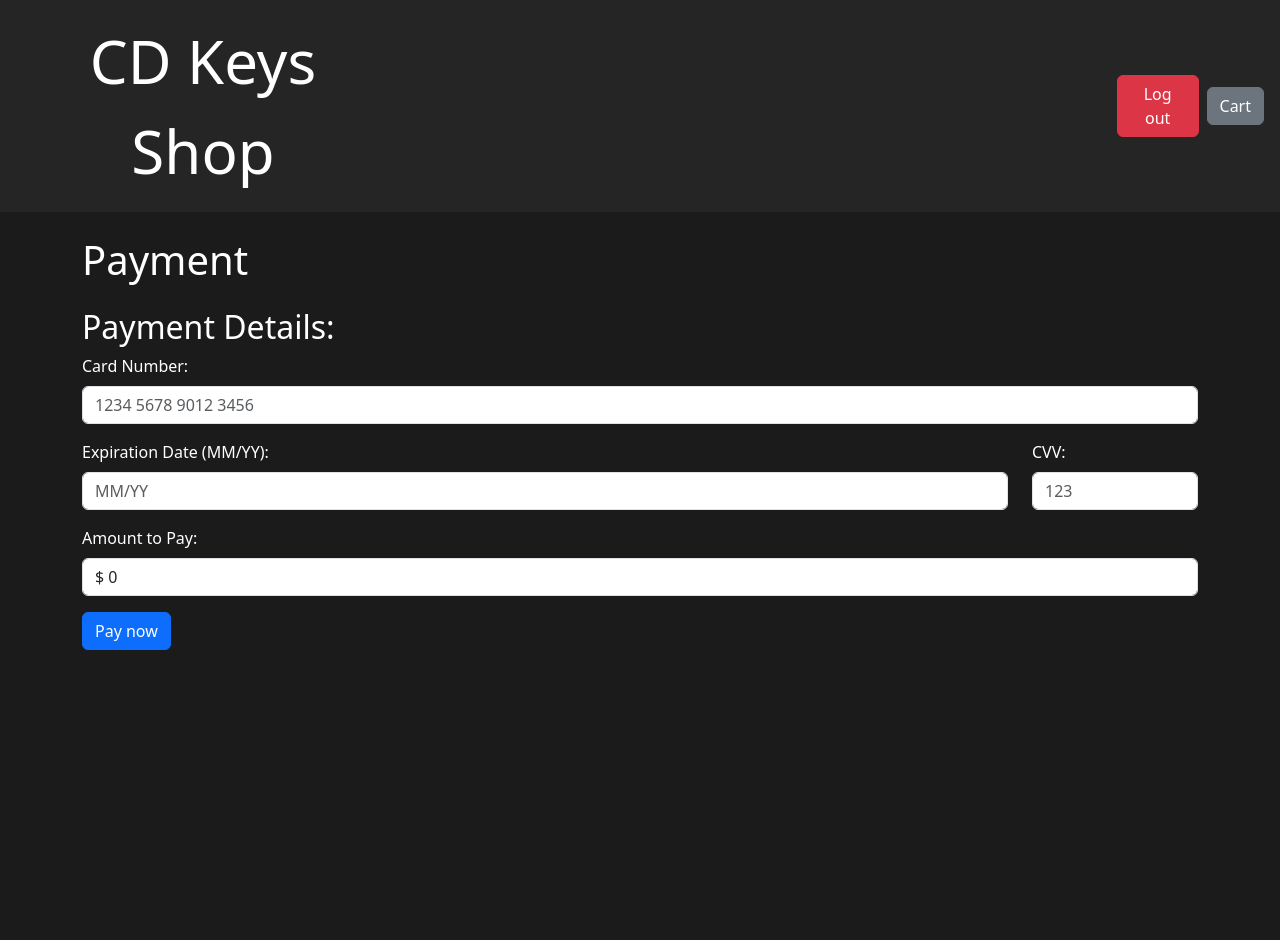
After one commit to telechubby/CD-Keys-Shop, a Django app: page /payment/ in a window 1280 px wide. The commit adds this page. Run offline with Django 4.2, Linux system fonts and the light colour scheme; a user stored in the database is signed in; data comes from the database, SQL or seed files in the repository; both versions use the stored data as it was after the commit; data that the repository does not hold is empty.

Commit message:
Proekt V2

```diff
--- a/cdkeyshop/templates/base.html
+++ b/cdkeyshop/templates/base.html
@@ -103,7 +103,7 @@
 <!-- Header -->
 <header class="d-flex flex-row w-100 align-items-center justify-content-center text-white text-center p-3 m-0"
         style="background: #252525">
-    <h1>CD Keys Shop</h1>
+    <a href="/" style="text-decoration: none; color: inherit; font-size: 60px">CD Keys Shop</a>
     <div style="width: 60%"></div>
     {% if user.is_authenticated %}
         <a href="{% url 'logout' %}" class="btn btn-danger me-2">Log out</a>
@@ -117,7 +117,7 @@
 </header>
 
 <!-- Content -->
-<div class="p-0 m-0 mb-2 d-flex flex-column text-white" style="width: 100vw;">
+<div class="p-0 m-0 mb-2 d-flex flex-column text-white" style="width: 100vw; height: 90vh">
     {% block content %}{% endblock %}
 </div>
 
@@ -148,21 +148,38 @@
     </div>
 </div>
 
-<div class="cartModal"></div>
-
-<!-- Footer -->
-<footer class="text-white text-center p-0 m-0 py-3" style="background: #252525">
-    &copy; 2023 CD Keys Shop. All rights reserved.
-</footer>
-
 <!-- Bootstrap JS (optional) -->
 <script src="https://cdn.jsdelivr.net/npm/bootstrap@5.3.0/dist/js/bootstrap.bundle.min.js"></script>
 <script src="https://code.jquery.com/jquery-3.6.0.min.js"></script>
 
 <script>
     $(document).ready(function () {
+        // Event delegation for the "Remove" button
+        $('.modal-body').on('click', '.remove-from-cart', function (event) {
+            event.preventDefault();
+            var productId = $(this).data('product-id');
+            var removeUrl = "{% url 'remove_from_cart' 0 %}".replace('0', productId);
+
+            // Perform AJAX request to remove the item
+            $.ajax({
+                url: removeUrl, // Replace with your desired URL
+                type: 'GET',
+                success: function () {
+                    // Refresh cart contents after removing an item
+                    refreshCartContents();
+                },
+                error: function (error) {
+                    console.log('Error:', error);
+                }
+            });
+        });
+
         $('#cartModal').on('show.bs.modal', function (event) {
-            // Load cart contents via AJAX and update the modal body
+            refreshCartContents()
+        });
+
+        // Function to refresh cart contents in the modal
+        function refreshCartContents() {
             $.get("{% url 'load_cart_contents' %}", function (data) {
                 if (data.cart_contents.length > 0) {
                     // Render cart contents
@@ -171,16 +188,18 @@
                         cartHtml += '<div class="cart-item">' +
                             '<span class="me-2">' + product.name + '</span>' +
                             '<span>' + product.price + '$</span>' +
+                            '<a href="#" class="btn btn-danger remove-from-cart" data-product-id=' + product.id + '>Remove</a>' +
                             '</div>';
                     });
                     cartHtml += '<div class="cart-total">Total: ' + data.total + '$</div>';
+                    cartHtml += '<a class="btn btn-primary" href="{% url 'checkout' %}">Checkout</a>'
                     $('.modal-body').html(cartHtml);
                 } else {
                     // Cart is empty
                     $('.modal-body').html('<p>Your cart is empty.</p>');
                 }
             });
-        });
+        }
     });
 </script>
 </body>
--- a/cdkeyshop/templates/index.html
+++ b/cdkeyshop/templates/index.html
@@ -1,7 +1,7 @@
 {% extends 'base.html' %}
 
 {% block content %}
-    <div class="welcome-div">
+    <div class="welcome-div" style="height: 900px">
         <h1 style="font-size: 96px">Welcome to</h1>
         <h1 style="font-size: 96px">CD Keys Shop</h1>
     </div>
--- /dev/null
+++ b/cdkeyshop/templates/payment.html
@@ -0,0 +1,42 @@
+{% extends 'base.html' %}
+
+{% block content %}
+    <div class="container">
+        <h1 class="mt-4">Payment</h1>
+
+        <div class="payment-details mt-4">
+            <h2>Payment Details:</h2>
+
+            <form id="payment-form" action="{% url 'payment' %}" method="post">
+                {% csrf_token %}
+
+                <div class="mb-3">
+                    <label for="card-number" class="form-label">Card Number:</label>
+                    <input type="text" id="card-number" name="card_number" class="form-control"
+                           inputmode="numeric" pattern="[0-9]*" placeholder="1234 5678 9012 3456" required>
+                </div>
+
+                <div class="row">
+                    <div class="col-md-10 mb-3">
+                        <label for="expiration-date" class="form-label">Expiration Date (MM/YY):</label>
+                        <input type="text" id="expiration-date" name="expiration_date" class="form-control"
+                               inputmode="numeric" pattern="(0[1-9]|1[0-2])\/\d{2}" placeholder="MM/YY" required>
+                    </div>
+                    <div class="col-md-2 mb-3">
+                        <label for="cvv" class="form-label">CVV:</label>
+                        <input type="text" id="cvv" name="cvv" class="form-control"
+                               inputmode="numeric" pattern="[0-9]*" placeholder="123" required>
+                    </div>
+                </div>
+
+                <div class="mb-3">
+                    <label for="amount" class="form-label">Amount to Pay:</label>
+                    <input type="text" id="amount" name="amount" class="form-control"
+                           value="$ {{ cart_total }}" readonly>
+                </div>
+
+                <button type="submit" class="btn btn-primary">Pay now</button>
+            </form>
+        </div>
+    </div>
+{% endblock %}
--- a/cdkeyshop/urls.py
+++ b/cdkeyshop/urls.py
@@ -21,6 +21,9 @@ from . import views
 
 urlpatterns = [
     path("", views.index, name="index"),
+    path('checkout/', views.checkout, name='checkout'),  # Add checkout route
+    path('payment/', views.payment, name='payment'),
+    path('payment/success/', views.payment_success, name='payment_success'),
     path('login/', views.login_view, name='login'),
     path('register/', views.registration_view, name='register'),
     path('logout/', auth_views.LogoutView.as_view(), name='logout'),
--- a/cdkeyshop/views.py
+++ b/cdkeyshop/views.py
@@ -1,6 +1,7 @@
+from django.contrib.auth.decorators import login_required
+from django.contrib import messages
 from django.http import JsonResponse
 from django.shortcuts import render, redirect, get_object_or_404
-from django.template.loader import render_to_string
 
 from cdkeyshop.forms import *
 from cdkeyshop.models import *
@@ -59,9 +60,10 @@ def remove_from_cart(request, product_id):
     if not request.user.is_authenticated:
         return redirect('login')
 
-    product = Product.objects.get(pk=product_id)
-    cart = Cart.objects.get(user=request.user)
-    cart.products.remove(product)
+    cart = get_object_or_404(Cart, user=request.user)
+    product = get_object_or_404(CartProduct, cart=cart, product_id=product_id)
+    product.delete()
+
     return redirect('index')  # Redirect to your cart page
 
 
@@ -98,3 +100,42 @@ def index(request):
     available_products = Product.objects.filter(available_stock__gt=0)
     return render(request, 'index.html', {'trending_produ'
                                           'cts': trending_products, 'available_products': available_products})
+
+@login_required
+def checkout(request):
+    cart, created = Cart.objects.get_or_create(user=request.user)
+    cart_products = cart.cartproduct_set.all()  # Get all cart products associated with the cart
+    if cart_products:  # Check if cart is not empty
+        return render(request, 'checkout.html', {'cart_products': cart_products, 'total': cart.calculate_total()})
+    else:
+        return redirect('index')  # Redirect to index page if cart is empty
+
+
+@login_required
+def payment(request):
+    if request.method == 'POST':
+        card_number = request.POST.get('card_number')
+        # Store the card number in the session
+        request.session['card_number'] = card_number
+        return redirect('payment_success')
+
+    cart, created = Cart.objects.get_or_create(user=request.user)
+    cart_total = cart.calculate_total()  # Get the cart total from your function
+    context = {'cart_total': cart_total}
+    return render(request, 'payment.html', context)
+
+
+@login_required
+def payment_success(request):
+    cart, created = Cart.objects.get_or_create(user=request.user)
+    cart_total = cart.calculate_total()  # Get the cart total from your function
+    # Retrieve the card number from the session
+    card_number = request.session.get('card_number', '')
+    if not card_number:
+        messages.error(request, 'Card number not found.')
+        return redirect('payment')
+
+    CartProduct.objects.filter(cart=cart).delete()
+
+    context = {'cart_total': cart_total, 'card_number': card_number, 'transaction_id': '963597123850'}
+    return render(request, 'payment_success.html', context)
```
Also changed, not shown: cdkeyshop/templates/checkout.html (added, +31 -0 lines), cdkeyshop/templates/payment_success.html (added, +18 -0 lines), db.sqlite3, 1 other file.
